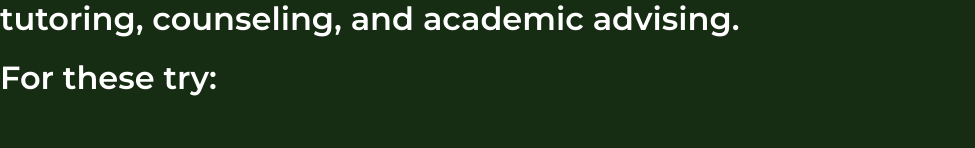
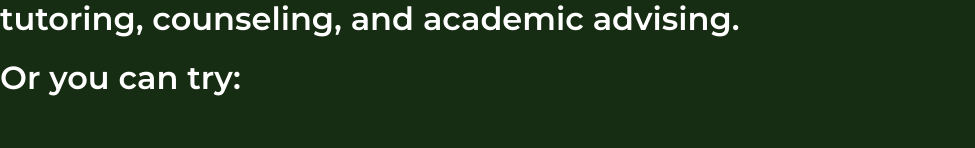
Before and after one commit to DaronMeh/UniversitySite, a plain HTML site: page index.html in a window 1280 px wide. Shown: the part 5173-5321 px from the top of the page, without its empty margins (0-975 px from the left). Drawn offline with Linux system fonts and the light colour scheme.

Commit message:
Update index.html

```diff
--- a/index.html
+++ b/index.html
@@ -121,7 +121,7 @@
     <h1>Seek out support</h1>
     <p>If you're struggling academically or personally, don't be afraid to seek out support. Your university likely
          has a range of resources available to help you, including tutoring, counseling, and academic advising.</p>
-         <p>For these try: </p>
+         <p>Or you can try: </p>
 
          <div class="imageWrap">
             <div class="logo hidden">
```
